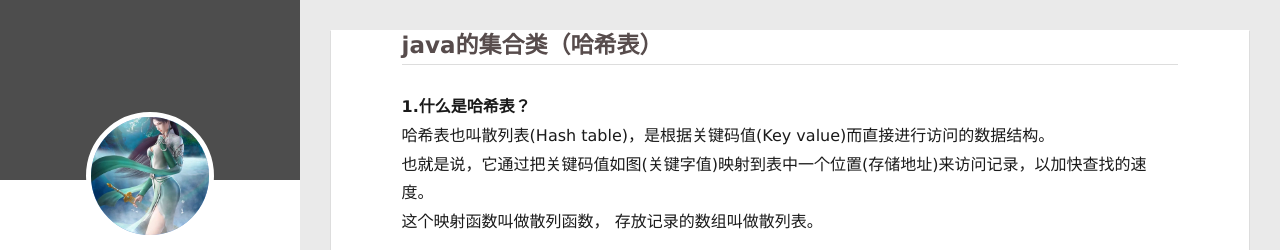
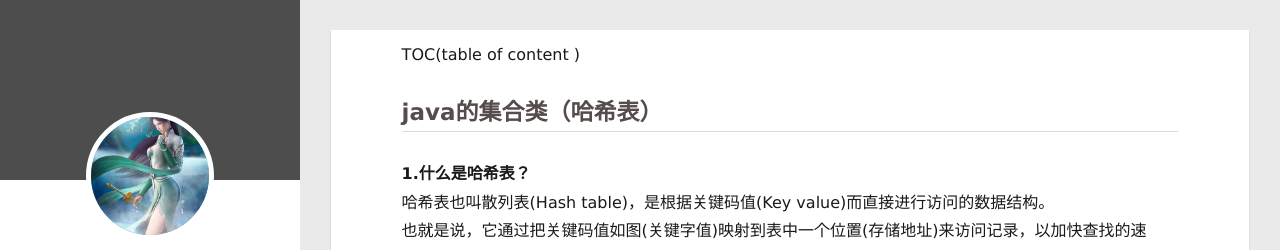
Before and after one commit to chenguangnews/chenguangnews.github.io, a plain HTML site: page 2019/09/30/HasHTable/index.html in a window 1280 px wide. Shown: the top 250 px of the page. Drawn offline with Linux system fonts and the light colour scheme.

Commit message:
Site updated: 2019-10-02 09:01:33

```diff
--- a/2019/09/30/HasHTable/index.html
+++ b/2019/09/30/HasHTable/index.html
@@ -8,20 +8,20 @@
   <link rel="dns-prefetch" href="https://chenguangnews.github.io">
   <title>Hexo</title>
   <meta name="viewport" content="width=device-width, initial-scale=1, maximum-scale=1">
-  <meta name="description" content="java的集合类（哈希表）">
+  <meta name="description" content="TOC(table of content ) java的集合类（哈希表）">
 <meta property="og:type" content="article">
 <meta property="og:title" content="Hexo">
 <meta property="og:url" content="https://chenguangnews.github.io/2019/09/30/HasHTable/index.html">
 <meta property="og:site_name" content="Hexo">
-<meta property="og:description" content="java的集合类（哈希表）">
+<meta property="og:description" content="TOC(table of content ) java的集合类（哈希表）">
 <meta property="og:locale" content="en">
 <meta property="og:image" content="https://img-blog.csdnimg.cn/20190927104601903.png?x-oss-process=image/watermark,type_ZmFuZ3poZW5naGVpdGk,shadow_10,text_aHR0cHM6Ly9ibG9nLmNzZG4ubmV0L3FxXzQyMjA3MTY1,size_16,color_FFFFFF,t_70">
 <meta property="og:image" content="https://img-blog.csdnimg.cn/2019092709403654.png?x-oss-process=image/watermark,type_ZmFuZ3poZW5naGVpdGk,shadow_10,text_aHR0cHM6Ly9ibG9nLmNzZG4ubmV0L3FxXzQyMjA3MTY1,size_16,color_FFFFFF,t_70">
 <meta property="og:image" content="https://img-blog.csdnimg.cn/20190927132936571.png?x-oss-process=image/watermark,type_ZmFuZ3poZW5naGVpdGk,shadow_10,text_aHR0cHM6Ly9ibG9nLmNzZG4ubmV0L3FxXzQyMjA3MTY1,size_16,color_FFFFFF,t_70">
-<meta property="og:updated_time" content="2019-10-01T09:08:37.877Z">
+<meta property="og:updated_time" content="2019-10-02T01:01:03.489Z">
 <meta name="twitter:card" content="summary">
 <meta name="twitter:title" content="Hexo">
-<meta name="twitter:description" content="java的集合类（哈希表）">
+<meta name="twitter:description" content="TOC(table of content ) java的集合类（哈希表）">
 <meta name="twitter:image" content="https://img-blog.csdnimg.cn/20190927104601903.png?x-oss-process=image/watermark,type_ZmFuZ3poZW5naGVpdGk,shadow_10,text_aHR0cHM6Ly9ibG9nLmNzZG4ubmV0L3FxXzQyMjA3MTY1,size_16,color_FFFFFF,t_70">
 
     <link rel="alternative" href="/atom.xml" title="Hexo" type="application/atom+xml">
@@ -165,7 +165,8 @@
 
     <div class="article-entry" itemprop="articleBody">
 
-        <h2 id="java的集合类（哈希表）"><a href="#java的集合类（哈希表）" class="headerlink" title="java的集合类（哈希表）"></a>java的集合类（哈希表）</h2><a id="more"></a>
+        <p>TOC(table of content )</p>
+<h2 id="java的集合类（哈希表）"><a href="#java的集合类（哈希表）" class="headerlink" title="java的集合类（哈希表）"></a>java的集合类（哈希表）</h2><a id="more"></a>
 <p> <strong>1.什么是哈希表？</strong><br>哈希表也叫散列表(Hash table)，是根据关键码值(Key value)而直接进行访问的数据结构。<br>  也就是说，它通过把关键码值如图(关键字值)映射到表中一个位置(存储地址)来访问记录，以加快查找的速度。<br>  这个映射函数叫做散列函数， 存放记录的数组叫做散列表。</p>
 <p> <strong>图一为理想化情况：</strong><br> <img src="https://img-blog.csdnimg.cn/20190927104601903.png?x-oss-process=image/watermark,type_ZmFuZ3poZW5naGVpdGk,shadow_10,text_aHR0cHM6Ly9ibG9nLmNzZG4ubmV0L3FxXzQyMjA3MTY1,size_16,color_FFFFFF,t_70" alt="在这里插入图片描述"><br>  <strong>2.哈希表的优势</strong><br>在介绍哈希表之前，我们先来了解一下数组和链表的优缺点：</p>
 <p>  数组的特点是：寻址容易，插入和删除困难。</p>
```
Also changed, not shown: index.html (+2 -1 lines).
